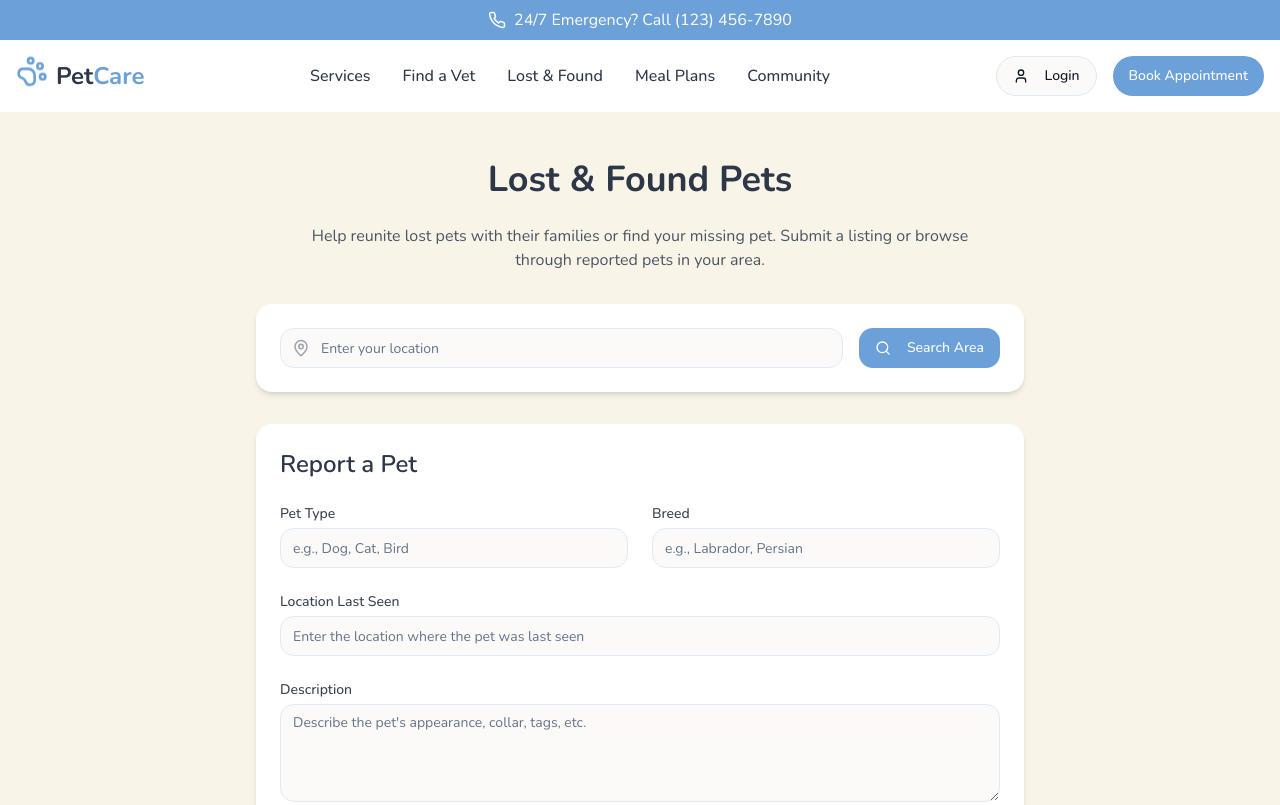
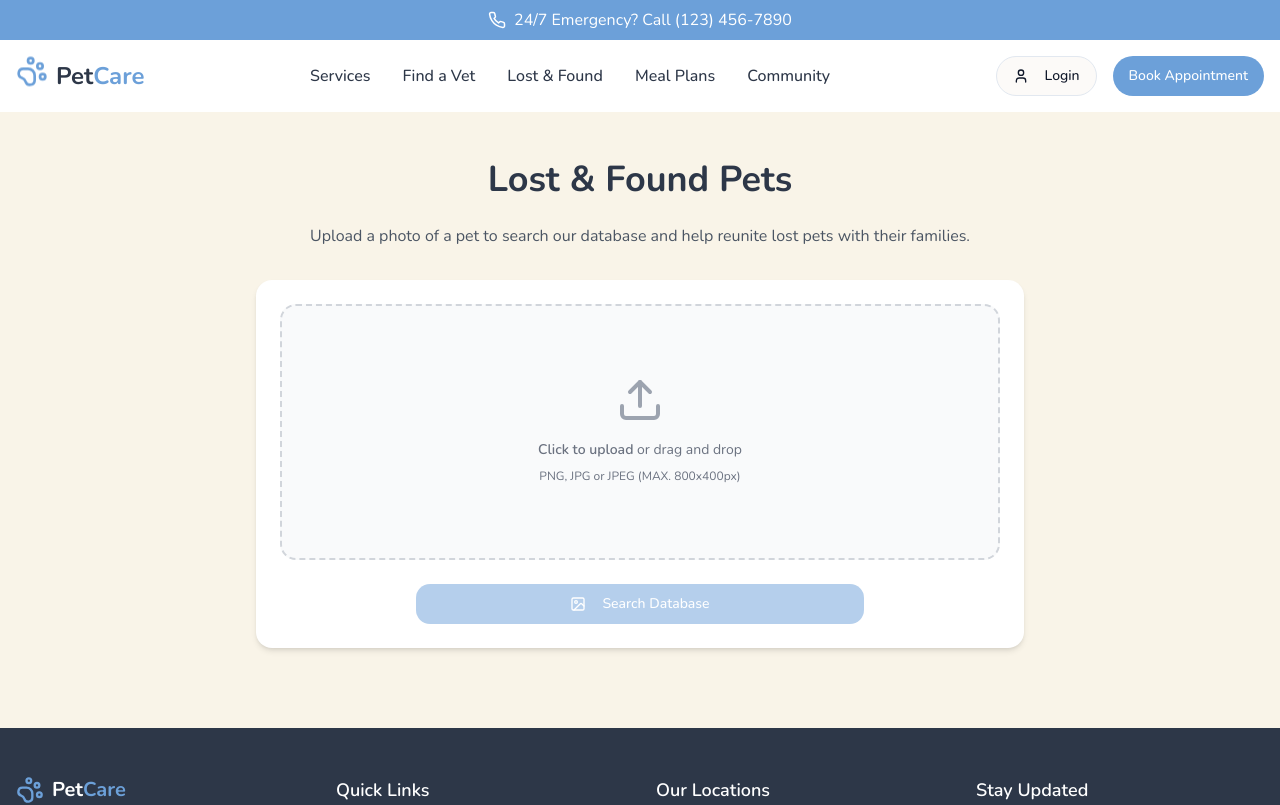
Before and after one commit to Hassanshahid0/paw-print-paradise-clinic, a React (Vite) app: page /lost-found in a window 1280 px wide. Shown: the top 805 px of the page. Built offline with nearby package versions, Linux system fonts and the light colour scheme.

Commit message:
feat: Implement Lost & Found image upload
- Added image upload functionality to the Lost & Found section.
- Implemented doctor and admin panel pages.
- Removed the "Detailed Meal Recipes" section.

```diff
--- a/src/pages/LostFound.tsx
+++ b/src/pages/LostFound.tsx
@@ -1,12 +1,39 @@
 
+import { useState } from "react";
 import Header from "@/components/Header";
 import Footer from "@/components/Footer";
 import { Button } from "@/components/ui/button";
 import { Input } from "@/components/ui/input";
 import { Textarea } from "@/components/ui/textarea";
-import { MapPin, Search } from "lucide-react";
+import { MapPin, Search, Upload, Image } from "lucide-react";
+import { Card, CardContent } from "@/components/ui/card";
 
 const LostFound = () => {
+  const [selectedImage, setSelectedImage] = useState<File | null>(null);
+  const [previewUrl, setPreviewUrl] = useState<string | null>(null);
+  const [searchResult, setSearchResult] = useState<'searching' | 'found' | 'not_found' | null>(null);
+
+  const handleImageSelect = (event: React.ChangeEvent<HTMLInputElement>) => {
+    const file = event.target.files?.[0];
+    if (file) {
+      setSelectedImage(file);
+      const url = URL.createObjectURL(file);
+      setPreviewUrl(url);
+      setSearchResult(null);
+    }
+  };
+
+  const handleSearch = async () => {
+    if (!selectedImage) return;
+
+    setSearchResult('searching');
+    // Simulate search delay
+    setTimeout(() => {
+      // For now, always show not found
+      setSearchResult('not_found');
+    }, 1500);
+  };
+
   return (
     <div className="min-h-screen">
       <Header />
@@ -15,31 +42,77 @@ const LostFound = () => {
         <div className="container mx-auto px-4">
           <h1 className="text-4xl font-bold text-pet-dark text-center mb-6">Lost & Found Pets</h1>
           <p className="text-center text-gray-600 mb-8 max-w-2xl mx-auto">
-            Help reunite lost pets with their families or find your missing pet.
-            Submit a listing or browse through reported pets in your area.
+            Upload a photo of a pet to search our database and help reunite lost pets with their families.
           </p>
 
-          {/* Search Section */}
+          {/* Image Upload Section */}
           <div className="bg-white rounded-lg shadow-md p-6 mb-8 max-w-3xl mx-auto">
-            <div className="flex flex-col md:flex-row gap-4">
-              <div className="flex-grow relative">
-                <div className="absolute left-3 top-1/2 transform -translate-y-1/2 text-gray-400">
-                  <MapPin size={18} />
+            <div className="flex flex-col items-center gap-6">
+              <div className="w-full">
+                <label
+                  htmlFor="image-upload"
+                  className="flex flex-col items-center justify-center w-full h-64 border-2 border-dashed border-gray-300 rounded-lg cursor-pointer bg-gray-50 hover:bg-gray-100"
+                >
+                  <div className="flex flex-col items-center justify-center pt-5 pb-6">
+                    {previewUrl ? (
+                      <img
+                        src={previewUrl}
+                        alt="Preview"
+                        className="max-h-56 object-contain"
+                      />
+                    ) : (
+                      <>
+                        <Upload className="w-12 h-12 mb-4 text-gray-400" />
+                        <p className="mb-2 text-sm text-gray-500">
+                          <span className="font-semibold">Click to upload</span> or drag and drop
+                        </p>
+                        <p className="text-xs text-gray-500">PNG, JPG or JPEG (MAX. 800x400px)</p>
+                      </>
+                    )}
                   </div>
                   <Input
-                  placeholder="Enter your location"
-                  className="pl-10"
+                    id="image-upload"
+                    type="file"
+                    className="hidden"
+                    accept="image/*"
+                    onChange={handleImageSelect}
                   />
+                </label>
               </div>
-              <Button className="bg-pet-blue hover:bg-pet-blue/90 text-white">
-                <Search size={18} className="mr-2" /> Search Area
+
+              <Button
+                onClick={handleSearch}
+                disabled={!selectedImage || searchResult === 'searching'}
+                className="w-full max-w-md bg-pet-blue hover:bg-pet-blue/90 text-white"
+              >
+                <Image className="mr-2 h-5 w-5" />
+                {searchResult === 'searching' ? 'Searching...' : 'Search Database'}
               </Button>
+
+              {searchResult && (
+                <Card className="w-full">
+                  <CardContent className="pt-6">
+                    {searchResult === 'searching' && (
+                      <p className="text-center text-gray-600">Searching database...</p>
+                    )}
+                    {searchResult === 'found' && (
+                      <p className="text-center text-green-600">Match found! Please contact support.</p>
+                    )}
+                    {searchResult === 'not_found' && (
+                      <p className="text-center text-gray-600">
+                        No matching pets found in our database. Would you like to submit a lost pet report?
+                      </p>
+                    )}
+                  </CardContent>
+                </Card>
+              )}
             </div>
           </div>
 
           {/* Report Form */}
+          {searchResult === 'not_found' && (
             <div className="bg-white rounded-lg shadow-md p-6 max-w-3xl mx-auto">
-            <h2 className="text-2xl font-semibold text-pet-dark mb-6">Report a Pet</h2>
+              <h2 className="text-2xl font-semibold text-pet-dark mb-6">Submit a Lost Pet Report</h2>
               <form className="space-y-6">
                 <div className="grid grid-cols-1 md:grid-cols-2 gap-6">
                   <div>
@@ -78,6 +151,7 @@ const LostFound = () => {
                 </Button>
               </form>
             </div>
+          )}
         </div>
       </main>
 
--- a/src/pages/MealPlans.tsx
+++ b/src/pages/MealPlans.tsx
@@ -1,8 +1,6 @@
-
 import Header from "@/components/Header";
 import Footer from "@/components/Footer";
 import { Card, CardContent, CardHeader, CardTitle } from "@/components/ui/card";
-import { Table, TableBody, TableCell, TableHeader, TableHead, TableRow } from "@/components/ui/table";
 import { Badge } from "@/components/ui/badge";
 import { Dog, Cat, PawPrint } from "lucide-react";
 
@@ -58,7 +56,7 @@ const MealPlans = () => {
           </div>
 
           {/* Admin Posted Meal Recipes - Card Grid Layout */}
-          <div className="grid grid-cols-1 md:grid-cols-2 lg:grid-cols-3 gap-8 mb-16">
+          <div className="grid grid-cols-1 md:grid-cols-2 lg:grid-cols-3 gap-8">
             {mealRecipes.map(recipe => (
               <Card key={recipe.id} className="overflow-hidden hover:shadow-lg transition-shadow">
                 <div className="h-48 overflow-hidden">
@@ -102,40 +100,6 @@ const MealPlans = () => {
               </Card>
             ))}
           </div>
-
-          {/* Detailed Recipe Table View */}
-          <div className="bg-white rounded-lg shadow-lg p-6 mb-12">
-            <div className="flex justify-between items-center mb-6">
-              <h2 className="text-2xl font-bold text-pet-dark">Detailed Meal Recipes</h2>
-            </div>
-
-            <div className="overflow-x-auto">
-              <Table>
-                <TableHeader>
-                  <TableRow>
-                    <TableHead>Recipe Name</TableHead>
-                    <TableHead>Pet Type</TableHead>
-                    <TableHead>Age Range</TableHead>
-                    <TableHead>Prep Time</TableHead>
-                    <TableHead>Ingredients</TableHead>
-                    <TableHead>Published</TableHead>
-                  </TableRow>
-                </TableHeader>
-                <TableBody>
-                  {mealRecipes.map(recipe => (
-                    <TableRow key={recipe.id}>
-                      <TableCell className="font-medium">{recipe.title}</TableCell>
-                      <TableCell>{recipe.petType}</TableCell>
-                      <TableCell>{recipe.ageRange}</TableCell>
-                      <TableCell>{recipe.prepTime}</TableCell>
-                      <TableCell className="max-w-xs truncate">{recipe.ingredients}</TableCell>
-                      <TableCell>{recipe.publishedDate}</TableCell>
-                    </TableRow>
-                  ))}
-                </TableBody>
-              </Table>
-            </div>
-          </div>
         </div>
       </main>
 
```
Lines whose indentation alone changed are shown as unchanged.
